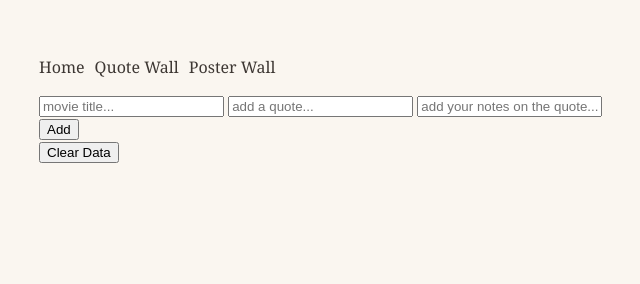
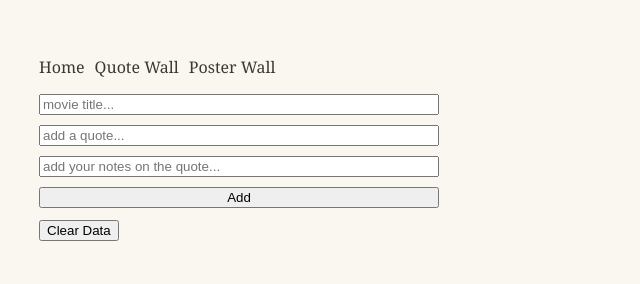
Before and after one commit to mattsareno21/movie-wall, a plain HTML site: page index.html in a window 1280 px wide. Shown: the whole page, without its empty margins (301-941 px from the left). Drawn offline with Linux system fonts and the light colour scheme.

Commit message:
Update style.css

```diff
--- a/style.css
+++ b/style.css
@@ -79,6 +79,14 @@ body {
   display: block;
 }
 
+.add-movie {
+  display: flex;
+  flex-direction: column;
+  gap: 10px;
+  max-width: 400px;
+  margin-bottom: 10px;
+}
+
 .poster-item img {
   width: 100%;
   border-radius: 10px;
```
